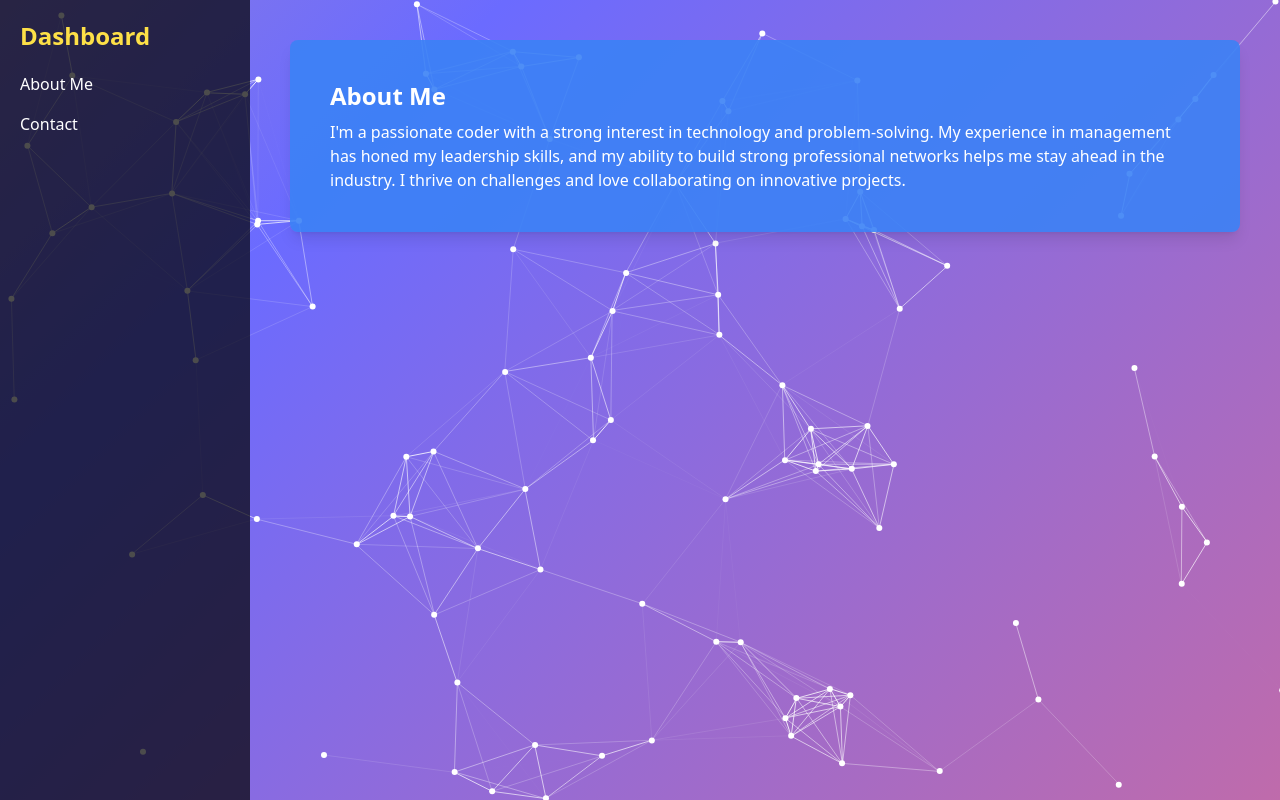
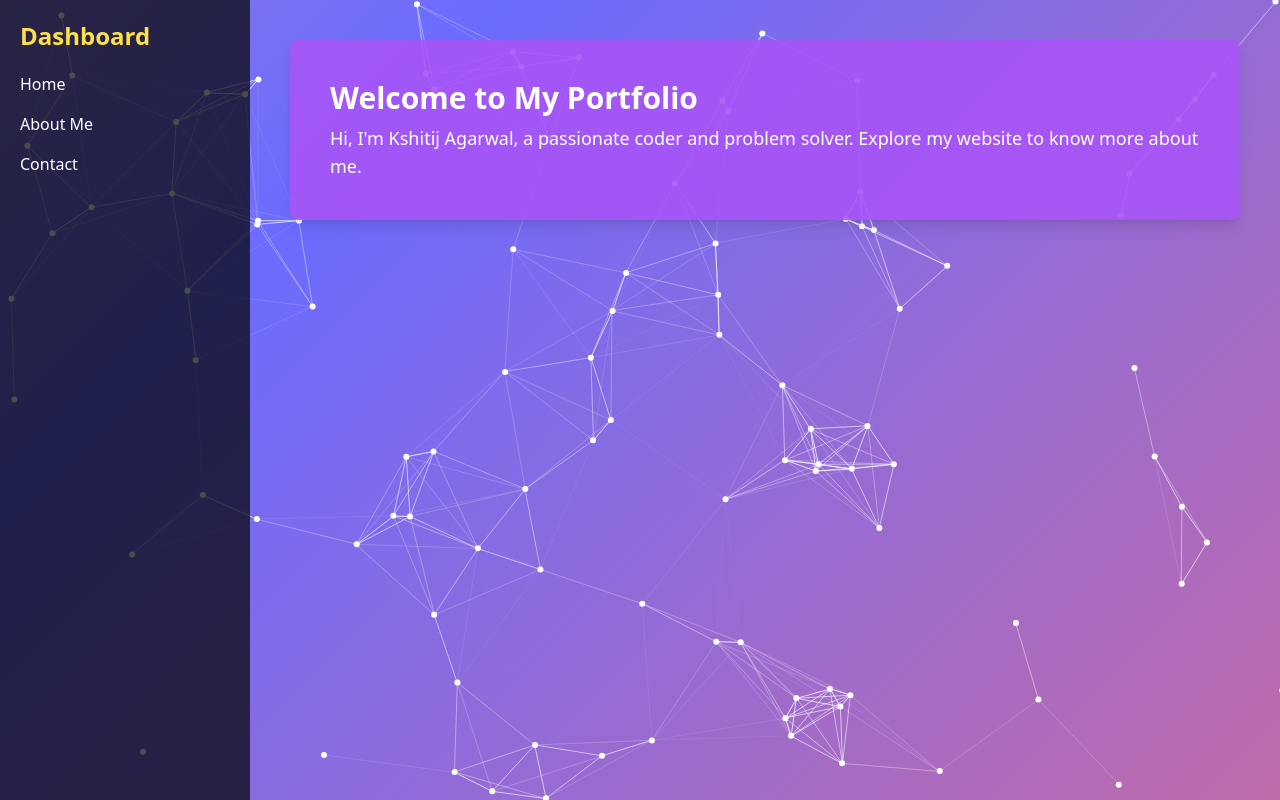
Before and after one commit to Kshitij7a/web, a plain HTML site: page index.html in a window 1280 px wide. Drawn offline with nearby package versions, Linux system fonts and the light colour scheme.

Commit message:
Update index.html

```diff
--- a/index.html
+++ b/index.html
@@ -66,6 +66,7 @@
         <div class="sidebar">
             <h2 class="text-2xl font-bold text-yellow-300">Dashboard</h2>
             <ul class="mt-5 space-y-4">
+                <li><a href="#" onclick="showSection('home')" class="text-white hover:text-yellow-300">Home</a></li>
                 <li><a href="#" onclick="showSection('about')" class="text-white hover:text-yellow-300">About Me</a></li>
                 <li><a href="#" onclick="showSection('contact')" class="text-white hover:text-yellow-300">Contact</a></li>
             </ul>
@@ -73,8 +74,14 @@
 
         <!-- Main Content -->
         <div class="content-container flex-1 p-10">
+            <!-- Home Section -->
+            <section id="home" class="content active p-10 bg-purple-500 bg-opacity-90 shadow-lg rounded-lg text-white">
+                <h3 class="text-3xl font-bold">Welcome to My Portfolio</h3>
+                <p class="mt-2 text-lg">Hi, I'm Kshitij Agarwal, a passionate coder and problem solver. Explore my website to know more about me.</p>
+            </section>
+
             <!-- About Me Section -->
-            <section id="about" class="content active p-10 bg-blue-500 bg-opacity-90 shadow-lg rounded-lg text-white">
+            <section id="about" class="content p-10 bg-blue-500 bg-opacity-90 shadow-lg rounded-lg text-white">
                 <h3 class="text-2xl font-bold">About Me</h3>
                 <p class="mt-2">I'm a passionate coder with a strong interest in technology and problem-solving. My experience in management has honed my leadership skills, and my ability to build strong professional networks helps me stay ahead in the industry. I thrive on challenges and love collaborating on innovative projects.</p>
             </section>
```
